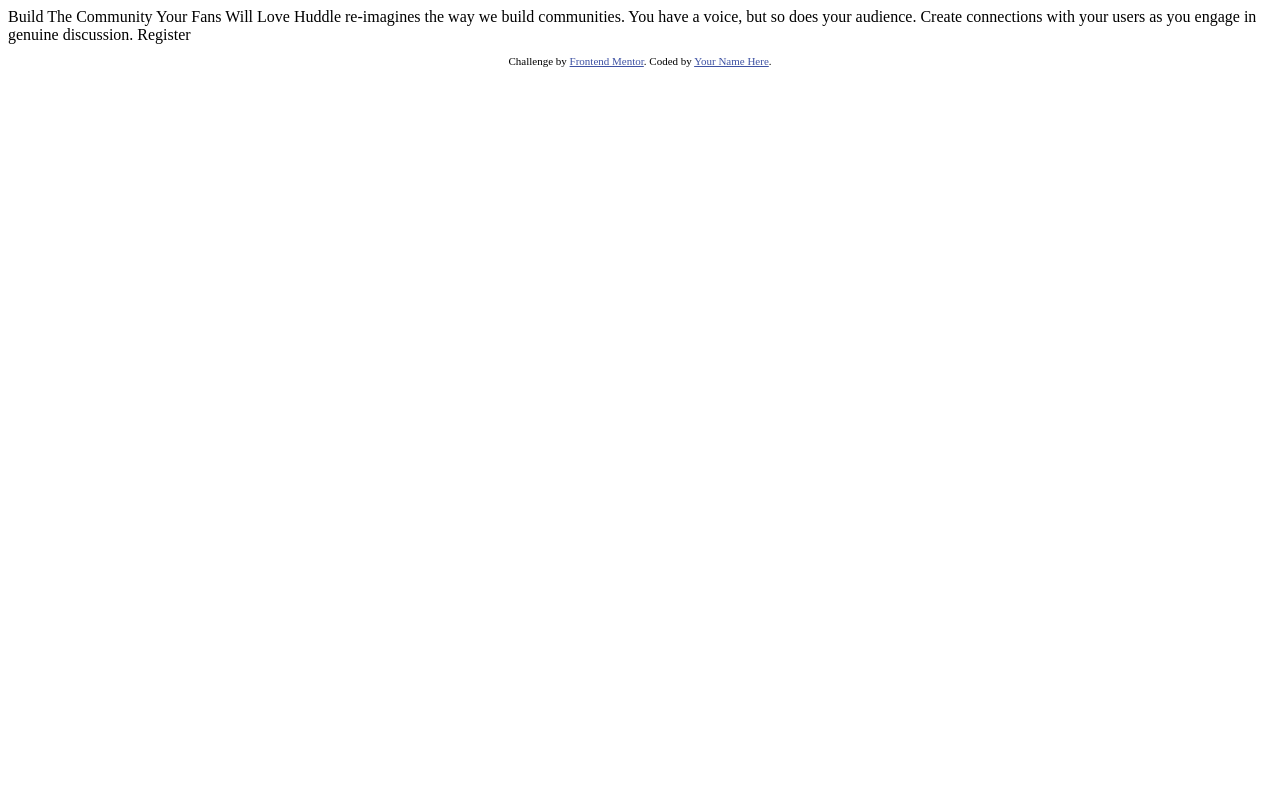
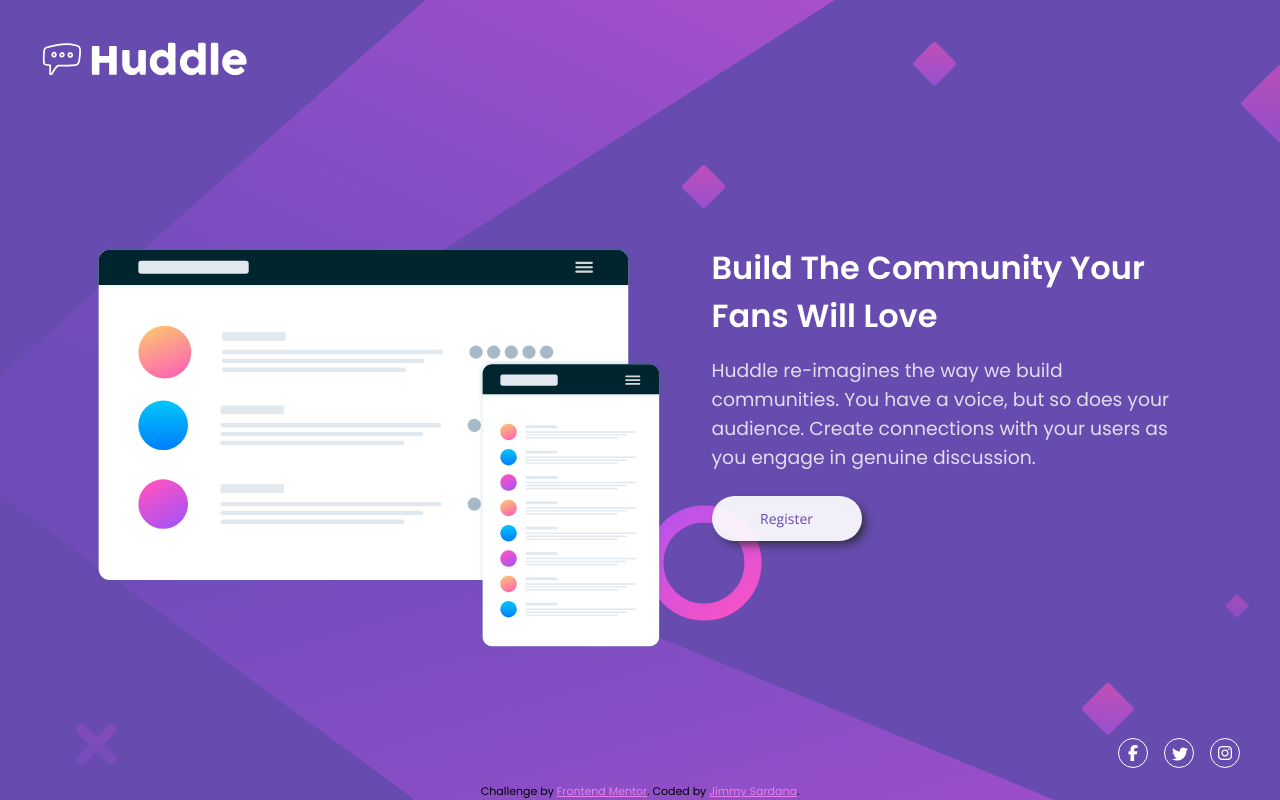
Before and after one commit to JimmySardana/frontendmentor-07, a plain HTML site: page index.html in a window 1280 px wide. Drawn offline with nearby package versions, Linux system fonts and the light colour scheme.

Commit message:
Final Edit

```diff
--- a/index.html
+++ b/index.html
@@ -11,22 +11,40 @@
   <!-- Feel free to remove these styles or customise in your own stylesheet 👍 -->
   <style>
     .attribution { font-size: 11px; text-align: center; }
-    .attribution a { color: hsl(228, 45%, 44%); }
+    .attribution a { color: hsl(300, 69%, 71%); }
   </style>
+
+  <script src="https://kit.fontawesome.com/d50c617c59.js" crossorigin="anonymous"></script>
+  <link rel="stylesheet" href="styles.css">
+  <link rel="preconnect" href="https://fonts.googleapis.com">
+  <link rel="preconnect" href="https://fonts.gstatic.com" crossorigin>
+  <link href="https://fonts.googleapis.com/css2?family=Open+Sans&family=Poppins:wght@400;600&display=swap" rel="stylesheet">
+
 </head>
 <body>
-
-  Build The Community Your Fans Will Love
-
-  Huddle re-imagines the way we build communities. You have a voice, but so does your audience.
-  Create connections with your users as you engage in genuine discussion.
-
-  Register
-
+  <main>
+    <header><img src="./images/logo.svg" alt="logo"></header>
+    <div class="container">
+      <div class="grid-container">
+        <div class="pic"><img src="./images/illustration-mockups.svg" alt="illustration"></div>
+        <div class="description">
+          <h1> Build The Community Your Fans Will Love</h1>
+          <p>Huddle re-imagines the way we build communities. You have a voice, but so does your audience.
+            Create connections with your users as you engage in genuine discussion.</p>
+          <button>Register</button>
+        </div>
+        <div class="socials">
+          <div class="icon"><i class="fab fa-facebook-f"></i></div>
+          <div class="icon"><i class="fab fa-twitter"></i></div>
+          <div class="icon"><i class="fab fa-instagram"></i></div>
+        </div>
+      </div>
+    </div>
+  </main>
   <footer>
     <p class="attribution">
       Challenge by <a href="https://www.frontendmentor.io?ref=challenge" target="_blank">Frontend Mentor</a>.
-      Coded by <a href="#">Your Name Here</a>.
+      Coded by <a href="#">Jimmy Sardana</a>.
     </p>
   </footer>
 </body>
--- /dev/null
+++ b/styles.css
@@ -0,0 +1,162 @@
+* {
+    padding: 0;
+    margin: 0;
+    box-sizing: border-box;
+}
+
+body {
+    position: relative;
+    background-image: url(./images/bg-mobile.svg), linear-gradient(hsl(257, 40%, 49%),hsl(257, 40%, 49%));
+    background-size: 100%;
+    background-repeat: no-repeat;
+    font-family: Poppins;
+}
+
+footer {
+    width: 100%;
+    position: fixed;
+    bottom: 0;
+}
+
+main {
+    padding: 2rem;
+    display: flex;
+    min-height: 100vh;
+    flex-direction: column;
+    justify-content: space-between;
+    align-items: center;
+}
+
+
+
+header {
+    display: flex;
+    width: 100%;
+    margin-bottom: 3rem;
+}
+
+header img {
+    width: 50%;
+    max-width: 220px;
+}
+
+.pic img {
+    width: 100%;
+}
+
+.grid-container {
+    max-width: 340px;
+    display: grid;
+    grid-template-columns: 1fr;
+    row-gap: 3.5rem;
+    flex-grow: 1;
+}
+
+.description {
+    font-size: 16px;
+    color: white;
+    text-align: center;
+}
+
+.description h1 {
+    font-size: 1.6em;
+    font-weight: 600;
+    margin-bottom: 1rem;
+}
+
+.description p {
+    color: rgba(255, 255, 255, 0.808);
+    font-size: .94em;
+    margin-bottom: 1.5rem;
+}
+
+.description button {
+    box-shadow: 5px 5px 11px -3px #262626;
+    background-color: rgba(255, 255, 255, 0.911);
+    font-size: .82em;
+    font-family: Open Sans;
+    color: hsl(257, 40%, 49%);
+    padding: .8rem;
+    width: 220px;
+    border-radius: 2rem;
+    border: none;
+}
+
+.description button:hover {
+    cursor: pointer;
+    background-color: hsl(300, 69%, 71%);
+    color: white;
+}
+
+.socials {
+    display: flex;
+    color: white;
+    justify-self: center;
+}
+
+.socials div {
+    display: flex;
+    justify-content: center;
+    align-items: center;
+    padding: auto;
+    margin: 0 .5rem;
+    border-radius: 50%;
+    width: 30px;
+    height: 30px;
+    border: 1px solid white;
+}
+
+.socials div:hover {
+    cursor: pointer;
+    color: hsl(300, 69%, 71%);
+    border: 1px solid hsl(300, 69%, 71%);
+}
+
+.fa-twitter {
+    transform: translate(1px, 1px);
+}
+
+@media screen and (min-width: 800px) {
+
+    body {
+        background-image: url(./images/bg-desktop.svg), linear-gradient(hsl(257, 40%, 49%),hsl(257, 40%, 49%));
+        background-size: cover;
+    }
+
+    .grid-container {
+        max-width: 90%;
+        grid-template-columns: 1.2fr 1fr;
+        column-gap: 3rem;
+    }
+
+    .socials {
+        position: absolute;
+        bottom: 2rem;
+        right: 2rem;
+    }
+
+    .container {
+        flex-grow: 1;
+        display: flex;
+        justify-content: center;
+        align-items: center;
+    }
+
+    .description {
+        text-align: left;
+    }
+
+    .description button {
+        max-width: 150px;
+    }
+}
+
+@media screen and (min-width: 1100px) {
+    .description {
+        font-size: 20px;
+    }
+
+    .description button {
+        font-size: .7em;
+    }
+}
```
